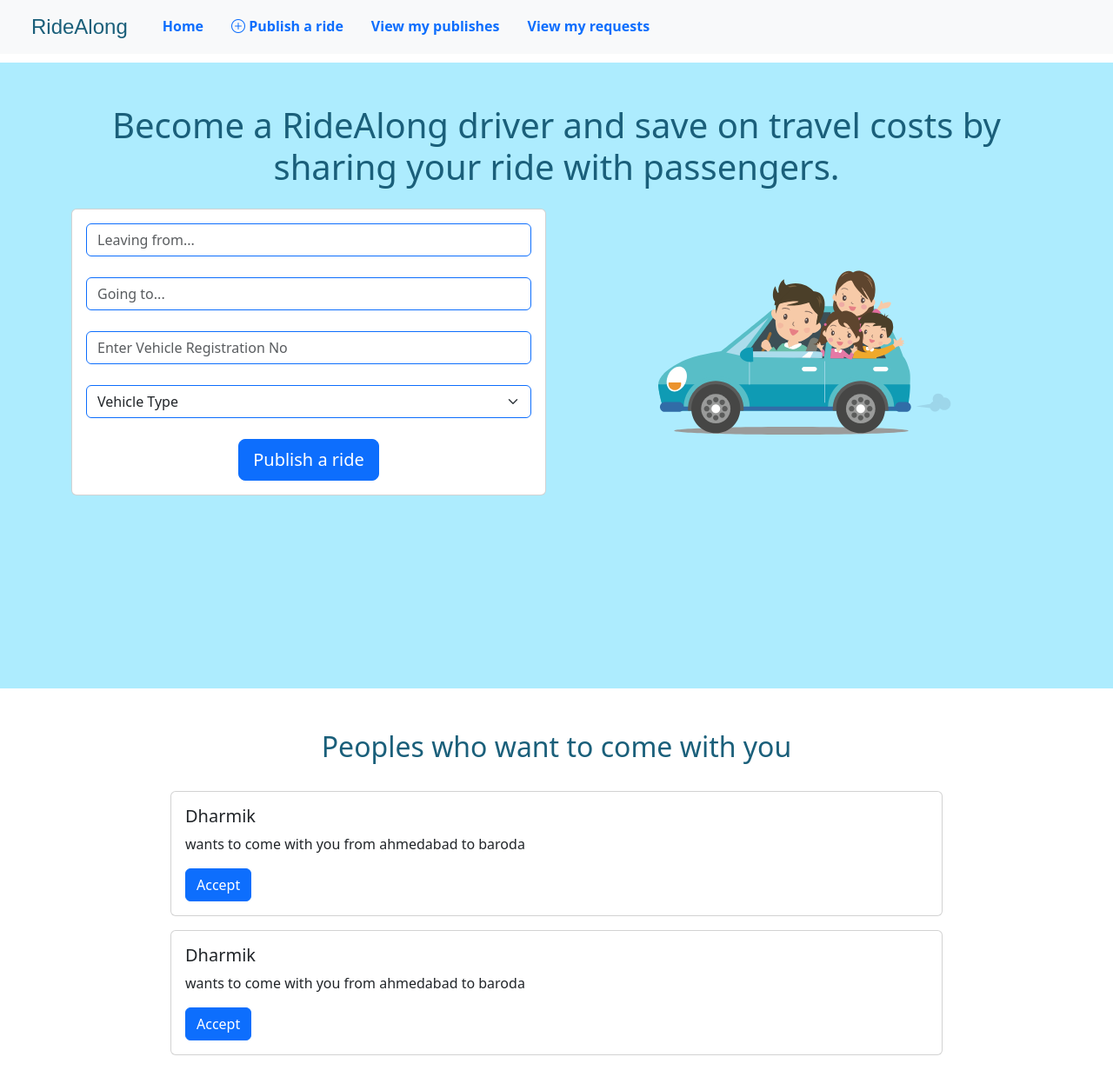
After one commit to dharmik8851/ridealong, a Node server app: page /rider in a window 1280 px wide. The commit adds this page. Shown: the whole page at 87% size. Run offline with Node 20, Linux system fonts and the light colour scheme; some libraries are stand-ins or nearby versions.

Commit message:
rider and user search page added

```diff
--- a/app.js
+++ b/app.js
@@ -26,3 +26,15 @@ app.get("/login", (req, res)=>{
 app.get("/register", (req, res)=>{
   res.render("register");
 });
+
+app.get("/create_ride", (req,res)=>{
+  res.render("create_ride");
+});
+
+app.get("/search_ride", (req,res)=>{
+  res.render("search_ride");
+})
+
+app.get("/rider",(req,res)=>{
+  res.render("rider");
+})
--- /dev/null
+++ b/views/create_ride.ejs
@@ -0,0 +1,70 @@
+<!-- offering a rid -->
+<br />
+
+<div
+  class="mt-5 pt-5"
+  style="background-color: #adecfe; height: 90vh"
+  id="create_ride"
+>
+  <div class="container text-center">
+    <div class="row">
+      <h1>
+        Become a RideAlong driver and save on travel costs by sharing your ride
+        with passengers.
+      </h1>
+      <p></p>
+    </div>
+
+    <div class="row align-items-center row-cols-1 row-cols-lg-2">
+      <div class="col">
+        <div class="card">
+          <div class="card-body text-center">
+            <form>
+              <input
+                type="text"
+                class="form-control border-primary mb-4"
+                placeholder="Leaving from..."
+                name="src"
+              />
+
+              <input
+                type="text"
+                class="form-control border-primary mb-4"
+                placeholder="Going to..."
+                name="dest"
+              />
+
+              <input
+                type="text"
+                class="form-control border-primary mb-4"
+                placeholder="Enter Vehicle Registration No"
+                name="vehicleReg"
+              />
+
+              <select
+                class="form-select border-primary mb-4"
+                aria-label="Default select example"
+                name="vehicleType"
+              >
+                <option selected>Vehicle Type</option>
+                <option value="two wheeler">Two wheeler</option>
+                <option value="three wheeler">Three wheeler</option>
+                <option value="four wheeler">Four wheeler</option>
+              </select>
+
+              <input
+                class="btn btn-primary btn-lg"
+                type="submit"
+                value="Publish a ride"
+              />
+            </form>
+          </div>
+        </div>
+      </div>
+
+      <div class="col">
+        <img src="images/offer2.svg" alt="" srcset="" />
+      </div>
+    </div>
+  </div>
+</div>
--- /dev/null
+++ b/views/partials/common.ejs
@@ -0,0 +1,4 @@
+<div class="d-grid gap-3 col-6 mx-auto p-3">
+  <a href="/rider" class="btn btn-primary btn-lg"> Publish a ride</a>
+  <a href="/search_ride" class="btn btn-primary btn-lg">Search a ride</a>
+</div>
--- /dev/null
+++ b/views/rider.ejs
@@ -0,0 +1,77 @@
+<html>
+  <head>
+    <%- include('partials/header'); %>
+  </head>
+
+  <body>
+    <nav class="navbar navbar-expand-lg bg-body-tertiary fixed-top">
+      <div class="container-fluid">
+        <a
+          class="navbar-brand fs-4 ms-4"
+          href="/"
+          style="font-family: sans-serif; color: #1a5f7a"
+          >RideAlong</a
+        >
+        <button
+          class="navbar-toggler"
+          type="button"
+          data-bs-toggle="collapse"
+          data-bs-target="#navbarNavDropdown"
+          aria-controls="navbarNavDropdown"
+          aria-expanded="false"
+          aria-label="Toggle navigation"
+        >
+          <span class="navbar-toggler-icon"></span>
+        </button>
+        <div class="collapse navbar-collapse" id="navbarNavDropdown">
+          <ul class="navbar-nav nav-underline text-color-primary ms-3">
+            <li class="nav-item">
+              <a class="nav-link link-primary fw-semibold" href="/">Home</a>
+            </li>
+            <li class="nav-item">
+              <a class="nav-link link-primary fw-semibold" href="#create_ride"
+                ><i class="bi bi-plus-circle"></i> Publish a ride</a
+              >
+            </li>
+            <li class="nav-item">
+              <a class="nav-link link-primary fw-semibold" href="#publishes"
+                >View my publishes</a
+              >
+            </li>
+            <li class="nav-item">
+              <a class="nav-link link-primary fw-semibold" href="#requests"
+                >View my requests</a
+              >
+            </li>
+          </ul>
+        </div>
+      </div>
+    </nav>
+
+    <%- include('create_ride'); %>
+
+    <div id="requests" class="m-5">
+      <h2 class="text-center">Peoples who want to come with you</h2>
+      <br />
+      <div class="card w-75 mb-3 mx-auto">
+        <div class="card-body">
+          <h5 class="card-title">Dharmik</h5>
+          <p class="card-text">
+            wants to come with you from ahmedabad to baroda
+          </p>
+          <a href="#" class="btn btn-primary">Accept</a>
+        </div>
+      </div>
+      <div class="card w-75 mb-3 mx-auto">
+        <div class="card-body">
+          <h5 class="card-title">Dharmik</h5>
+          <p class="card-text">
+            wants to come with you from ahmedabad to baroda
+          </p>
+          <a href="#" class="btn btn-primary">Accept</a>
+        </div>
+      </div>
+      <br />
+    </div>
+  </body>
+</html>
```
Also changed, not shown: views/index.ejs (+34 -5 lines), views/partials/nav.ejs (+1 -15 lines), views/partials/user.ejs (added, +25 -0 lines), views/register.ejs (+20 -14 lines), views/search_ride.ejs (added, +120 -0 lines), public/images/offer.svg (added), public/images/offer2.svg (added), public/images/safe.svg (added).
